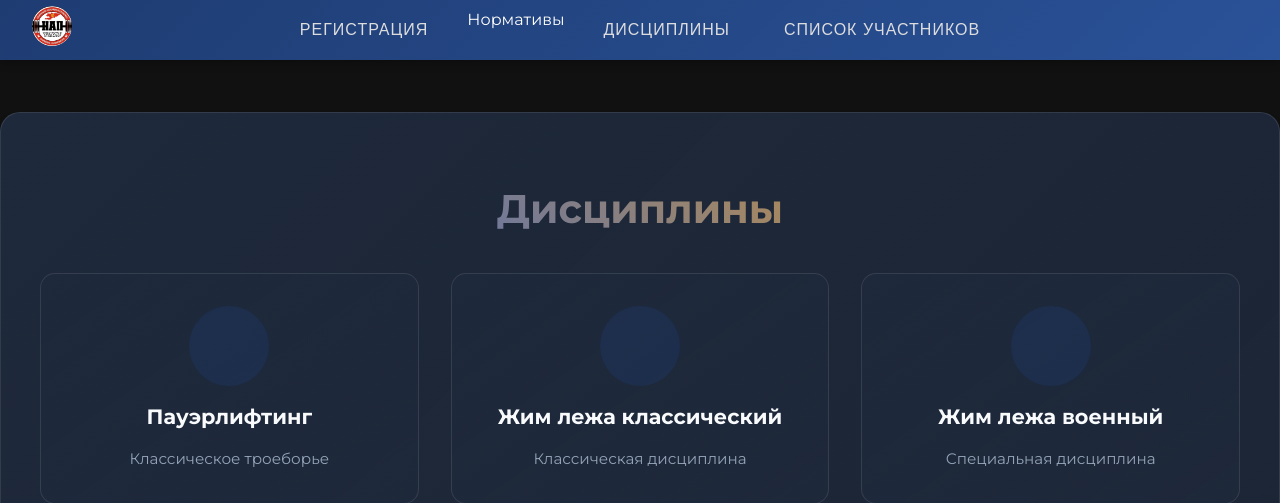
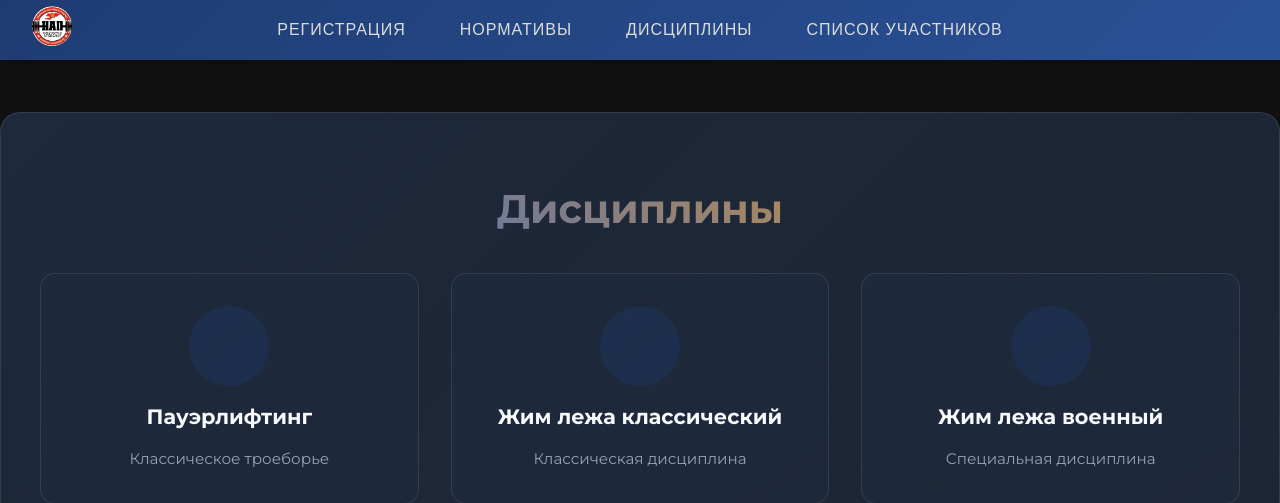
Before and after one commit to TDDaniel-tg/sorevnovania, a Django app: page /disciplines/ in a window 1280 px wide. Shown: the top 503 px of the page. Run offline with Django 3.2, Linux system fonts and the light colour scheme.

Commit message:
first commit

```diff
--- a/SportBackend/main/templates/base.html
+++ b/SportBackend/main/templates/base.html
@@ -147,7 +147,7 @@
             <ul>
                 <li><a href="{% url 'registration' %}">Регистрация</a></li>
                 <li class="dropdown">
-                    <div class="dropdown-trigger">Нормативы</div>
+                    <a class="dropdown-trigger">Нормативы</a>
                     <ul class="dropdown-menu">
                         <li><a href="{% url 'male_standards' %}">Мужские</a></li>
                         <li><a href="{% url 'female_standards' %}">Женские</a></li>
```
